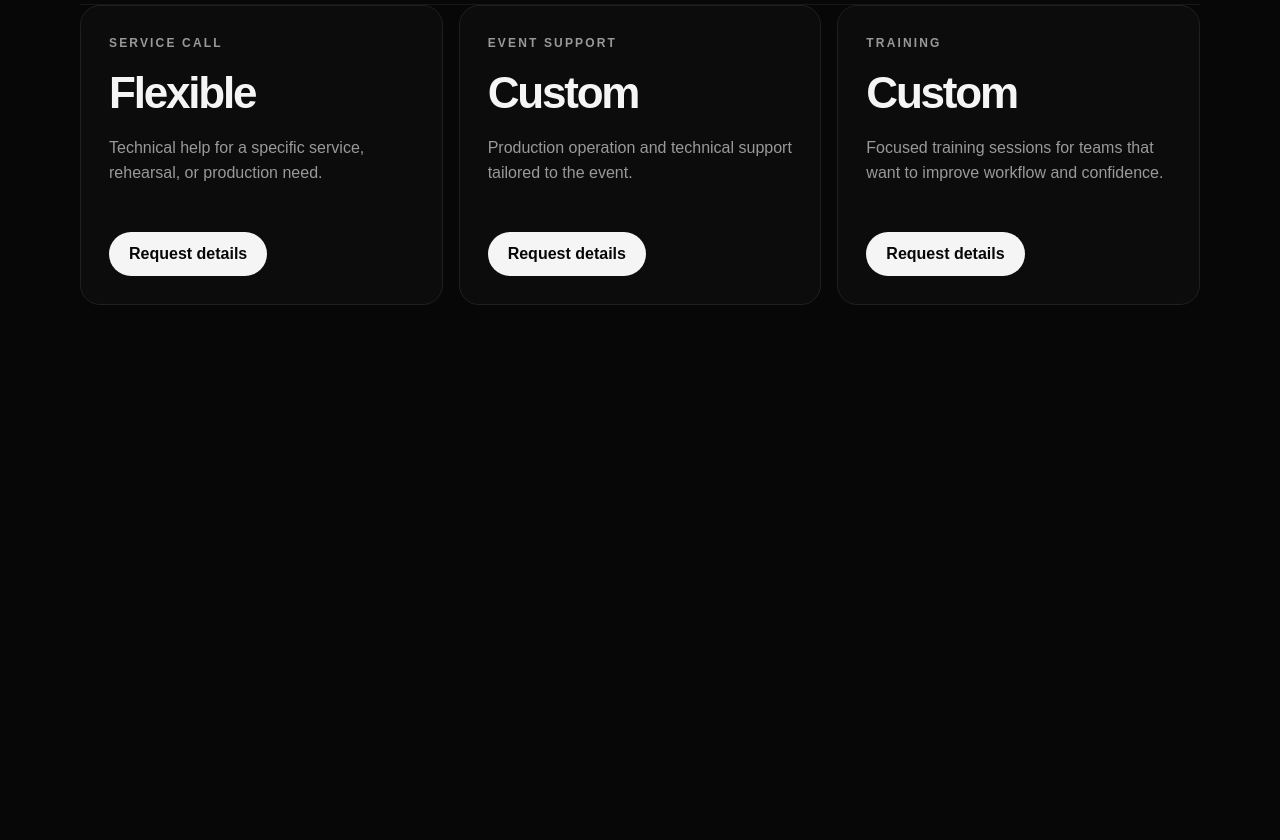
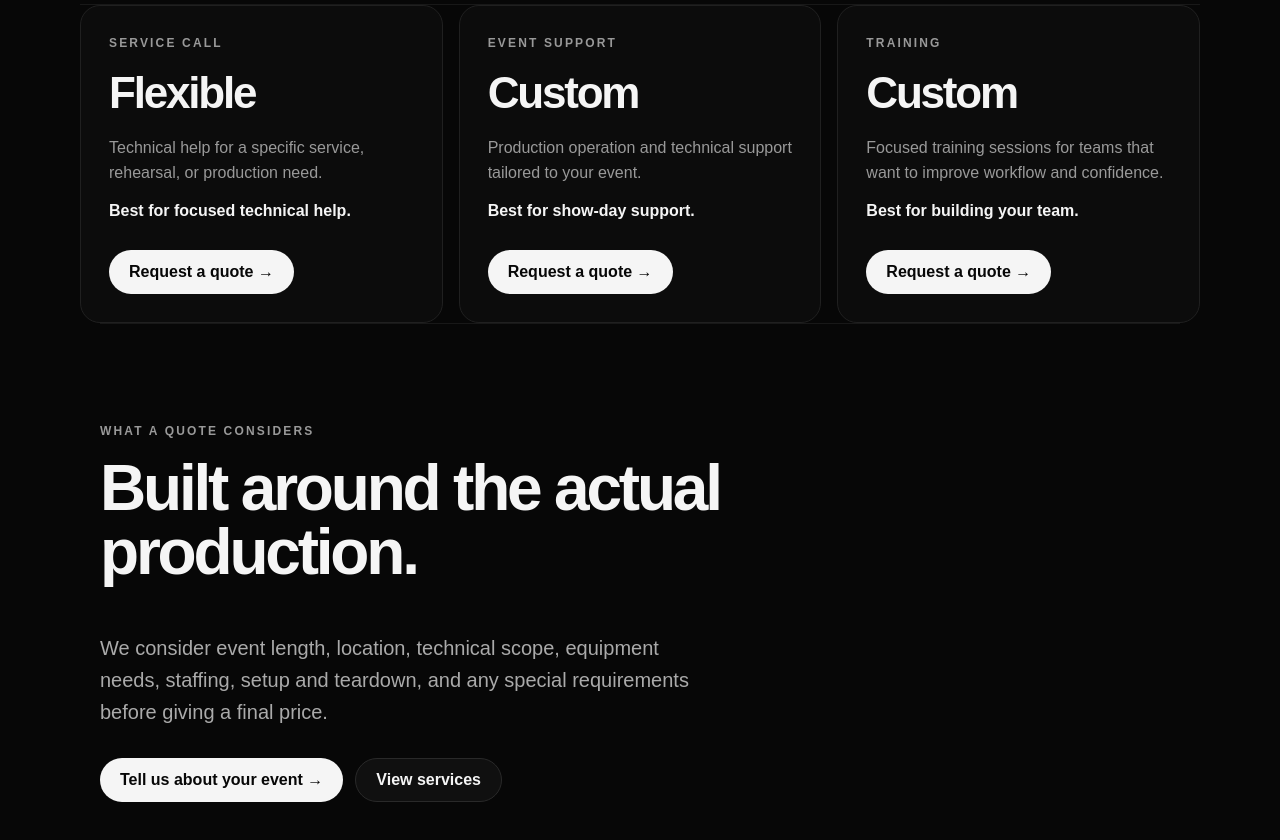
Before and after one commit to brysoncoding/-Echo-Productions, a Next.js app: page /pricing in a window 1280 px wide. Shown: the part 600-1440 px from the top of the page. Before the commit the page ends 985 px from the top, so only its background shows below. Built offline with nearby package versions, Linux system fonts and the light colour scheme.

Commit message:
Polish pricing packages and quote flow

```diff
--- a/app/pricing/page.tsx
+++ b/app/pricing/page.tsx
@@ -1 +1,39 @@
-const packages=[["SERVICE CALL","Flexible","Technical help for a specific service, rehearsal, or production need."],["EVENT SUPPORT","Custom","Production operation and technical support tailored to the event."],["TRAINING","Custom","Focused training sessions for teams that want to improve workflow and confidence."]];export default function PricingPage(){return <main className="page"><header className="pageHeader"><a href="/" className="brand">ECHO<span>PRODUCTIONS</span></a><a href="/quote" className="secondaryButton">Request a quote</a></header><section className="pageHero"><p className="eyebrow">PRICING</p><h1>Simple packages. Custom projects.</h1><p>Final pricing depends on scope, duration, location, equipment, staffing, and technical requirements. Request a quote for an accurate price.</p></section><section className="pricingGrid">{packages.map(([name,price,desc])=><article className="priceCard" key={name}><p className="eyebrow">{name}</p><h2>{price}</h2><p>{desc}</p><a href="/quote" className="primaryButton">Request details</a></article>)}</section></main>}
+const packages = [
+  ["SERVICE CALL","Flexible","Technical help for a specific service, rehearsal, or production need.","Best for focused technical help."],
+  ["EVENT SUPPORT","Custom","Production operation and technical support tailored to your event.","Best for show-day support."],
+  ["TRAINING","Custom","Focused training sessions for teams that want to improve workflow and confidence.","Best for building your team."],
+];
+
+export default function PricingPage() {
+  return <main className="page">
+    <header className="pageHeader">
+      <a href="/" className="brand">ECHO<span>PRODUCTIONS</span></a>
+      <a href="/quote" className="secondaryButton">Request a quote</a>
+    </header>
+    <section className="pageHero">
+      <p className="eyebrow">PRICING</p>
+      <h1>Simple packages. Custom projects.</h1>
+      <p>Final pricing depends on scope, duration, location, equipment, staffing, and technical requirements. Request a quote for an accurate price.</p>
+    </section>
+    <section className="pricingGrid">
+      {packages.map(([name,price,desc,best]) =>
+        <article className="priceCard" key={name}>
+          <p className="eyebrow">{name}</p>
+          <h2>{price}</h2>
+          <p>{desc}</p>
+          <strong>{best}</strong>
+          <a href="/quote" className="primaryButton">Request a quote →</a>
+        </article>
+      )}
+    </section>
+    <section className="section">
+      <p className="eyebrow">WHAT A QUOTE CONSIDERS</p>
+      <h2>Built around the actual production.</h2>
+      <p className="heroText">We consider event length, location, technical scope, equipment needs, staffing, setup and teardown, and any special requirements before giving a final price.</p>
+      <div className="actions">
+        <a href="/quote" className="primaryButton">Tell us about your event →</a>
+        <a href="/services" className="secondaryButton">View services</a>
+      </div>
+    </section>
+  </main>;
+}
```
